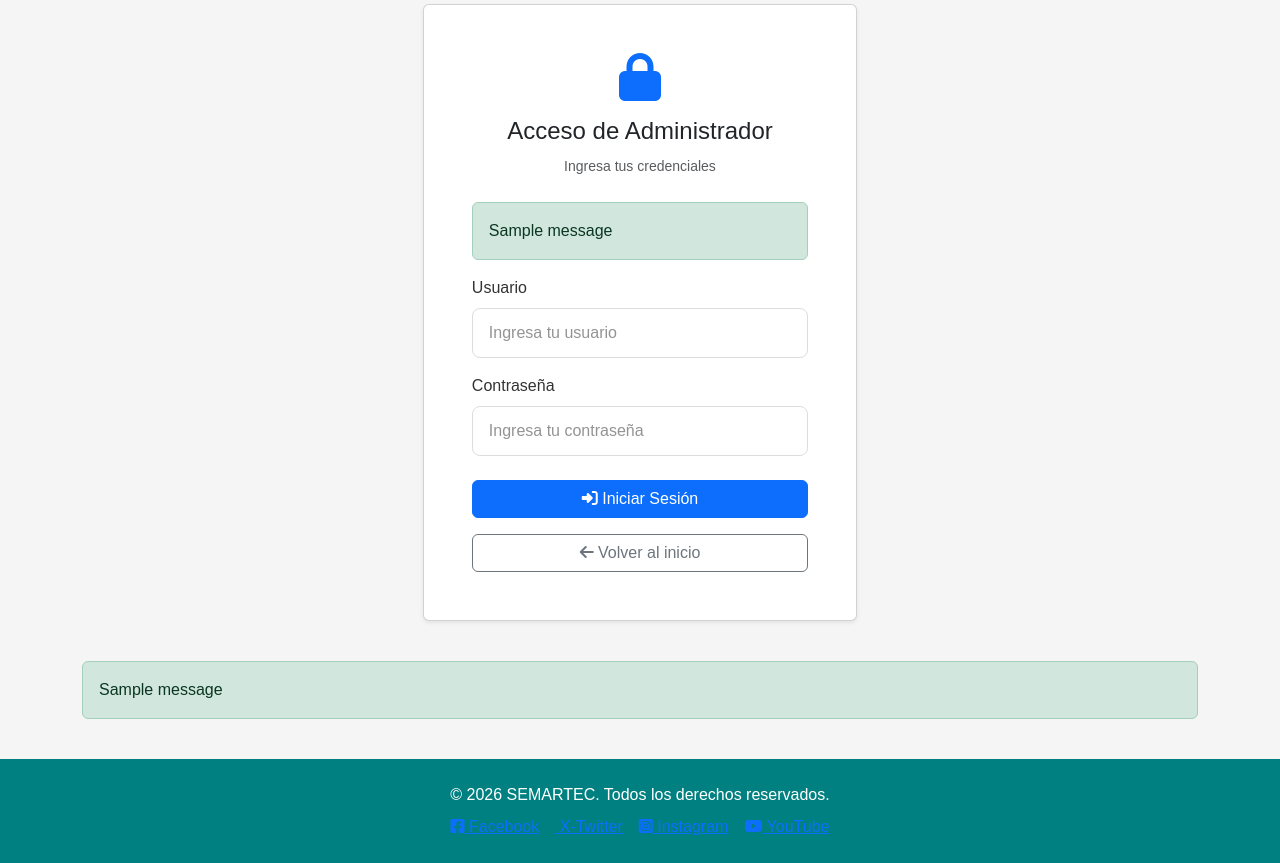
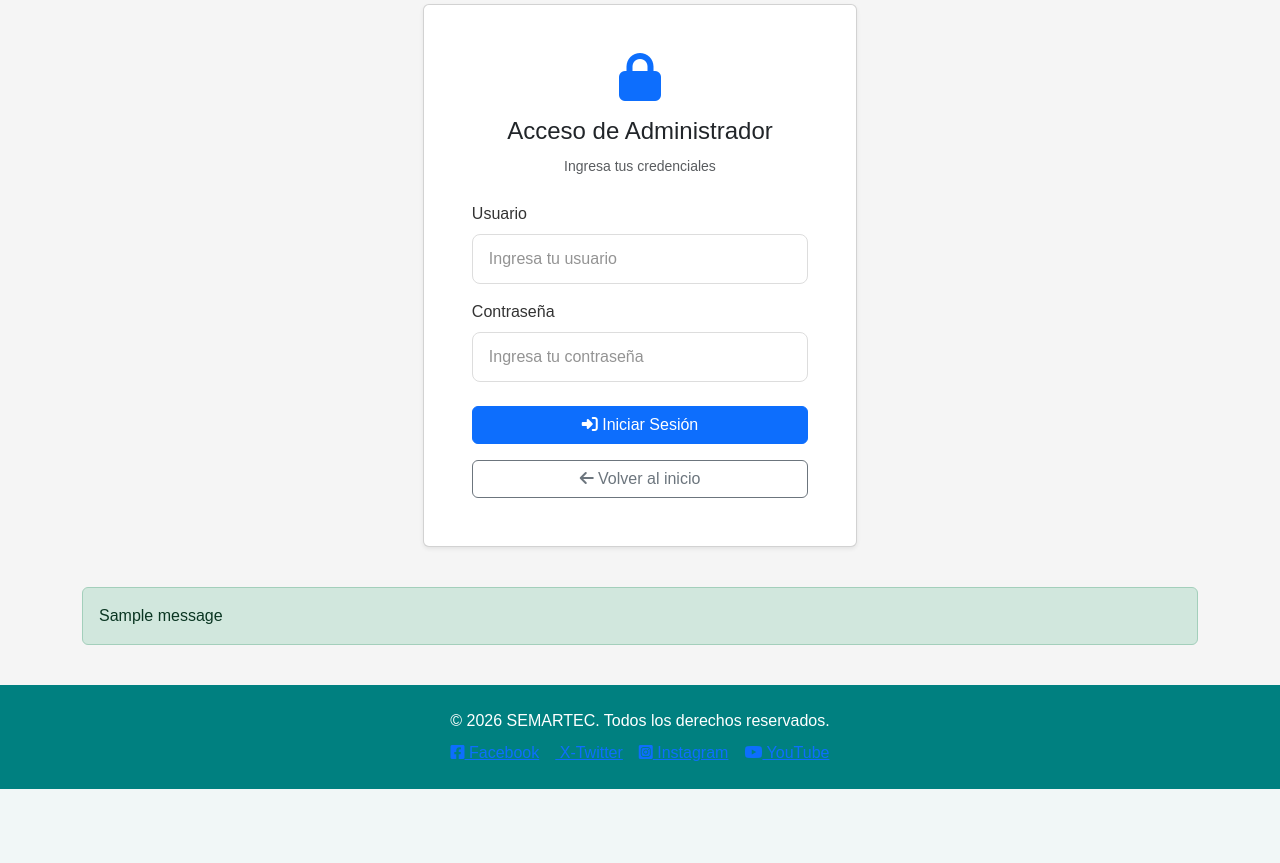
Before and after one commit to CristianDan2008/Proyecto, a Django app: page /login/ in a window 1280 px wide. Shown: the part 175-1038 px from the top of the page. After the commit the page ends 964 px from the top, so only its background shows below. Run offline with Django 5.2, Linux system fonts and the light colour scheme; tables that the repository leaves empty hold one stand-in row (values such as "Sample post"); one stand-in notice (Sample message) is shown.

Commit message:
Remove messages display from login.html
Removed message display section from login template.

```diff
--- a/myapp/templates/login.html
+++ b/myapp/templates/login.html
@@ -15,12 +15,6 @@
             <h4 class="card-title">{% trans "Acceso de Administrador" %}</h4>
             <small class="text-muted">{% trans "Ingresa tus credenciales" %}</small>
           </div>
-
-          {% if messages %}
-            {% for message in messages %}
-            <div class="alert alert-{{ message.tags }} mb-3">{{ message }}</div>
-            {% endfor %}
-          {% endif %}
 
           <form method="post" novalidate>
             {% csrf_token %}
```
